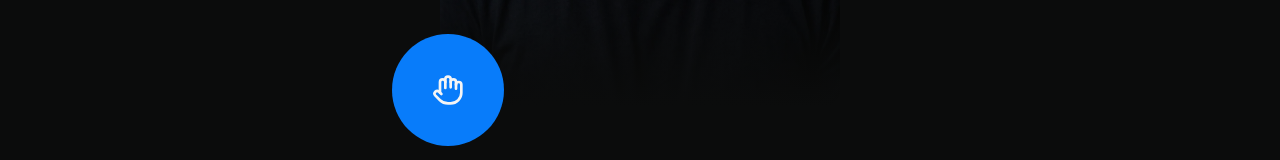
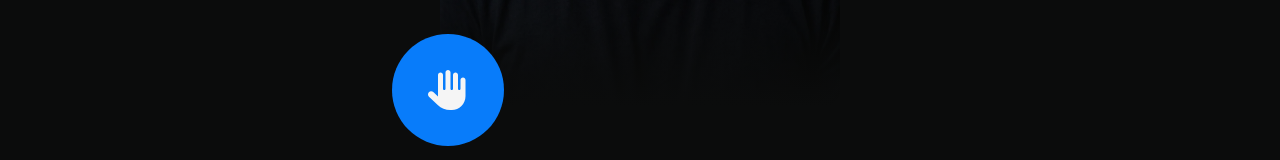
Before and after one commit to GSBorgess/portfolio, a React app: page / in a window 1280 px wide. Shown: the part 552-712 px from the top of the page. Built offline with nearby package versions, Linux system fonts and the light colour scheme; the HTML template or start-up script is replaced by a standard one.

Commit message:
feat: adiciona animação no icone da mão

```diff
--- a/src/components/HeroSection.tsx
+++ b/src/components/HeroSection.tsx
@@ -1,5 +1,5 @@
 import { motion, useScroll, useTransform } from "framer-motion";
-import { Hand } from "lucide-react";
+import { FaHand } from "react-icons/fa6";
 import hero from "../assets/hero.webp";
 
 const tickerItems = [
@@ -14,6 +14,10 @@ const tickerItems = [
 export function HeroSection() {
   const { scrollY } = useScroll();
   const tickerX = useTransform(scrollY, [0, 900], ["0px", "-520px"]);
+  const handWave = {
+    rotate: [0, 17, -9, 16, -6, 10, 0],
+    y: [0, -1, 0, -1, 0, -1, 0],
+  };
 
   return (
     <section className="relative overflow-hidden bg-bg-main pb-24 text-text-main">
@@ -62,7 +66,19 @@ export function HeroSection() {
             </div>
 
             <div className="absolute -bottom-10 left-2 flex h-24 w-24 -translate-x-1/2 items-center justify-center rounded-full bg-primary-color sm:h-28 sm:w-28">
-              <Hand className="h-8 w-8  text-text-main" aria-hidden="true" lg:h-10 lg:w-10 />
+              <motion.div
+                aria-hidden="true"
+                animate={handWave}
+                transition={{
+                  duration: 1.45,
+                  ease: "easeInOut",
+                  repeat: Infinity,
+                  repeatDelay: 1.45,
+                }}
+                style={{ transformOrigin: "65% 85%" }}
+              >
+                <FaHand className="h-9 w-9 text-text-main sm:h-10 sm:w-10" />
+              </motion.div>
             </div>
           </div>
 
```
